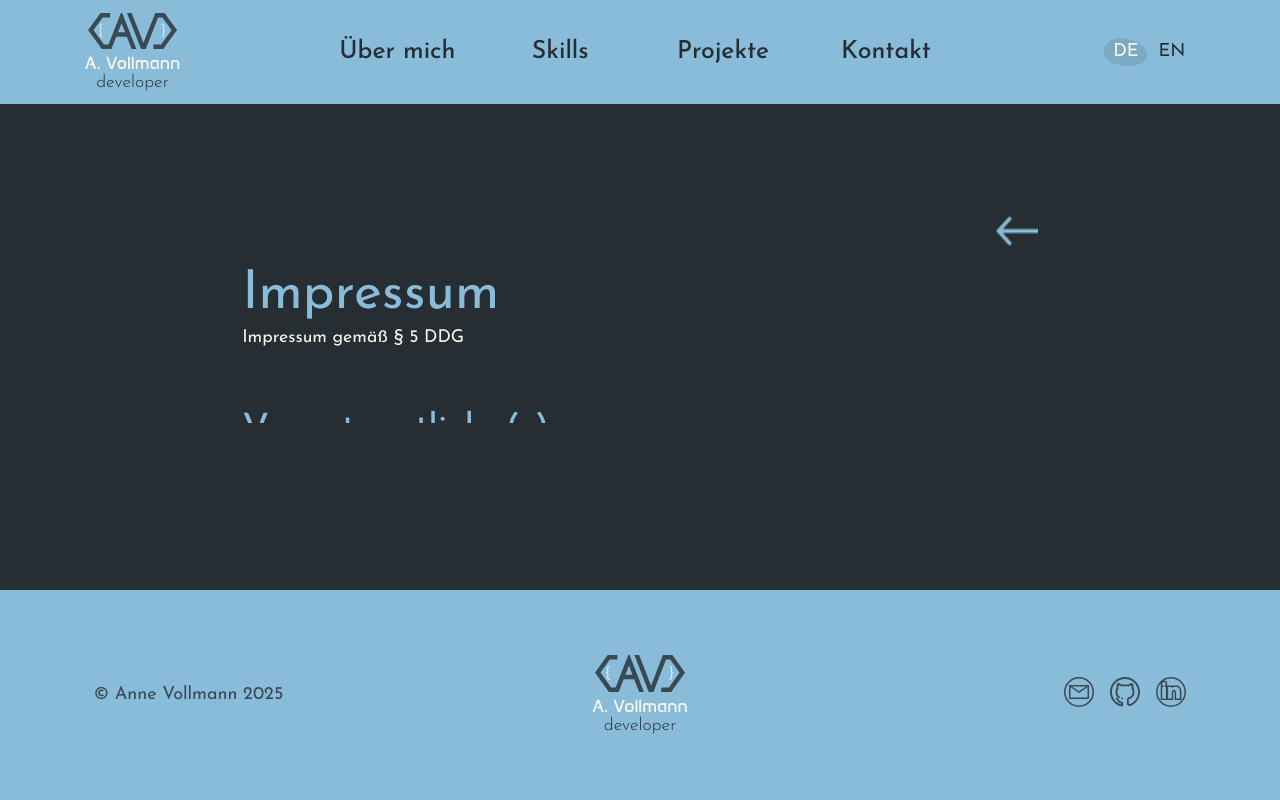
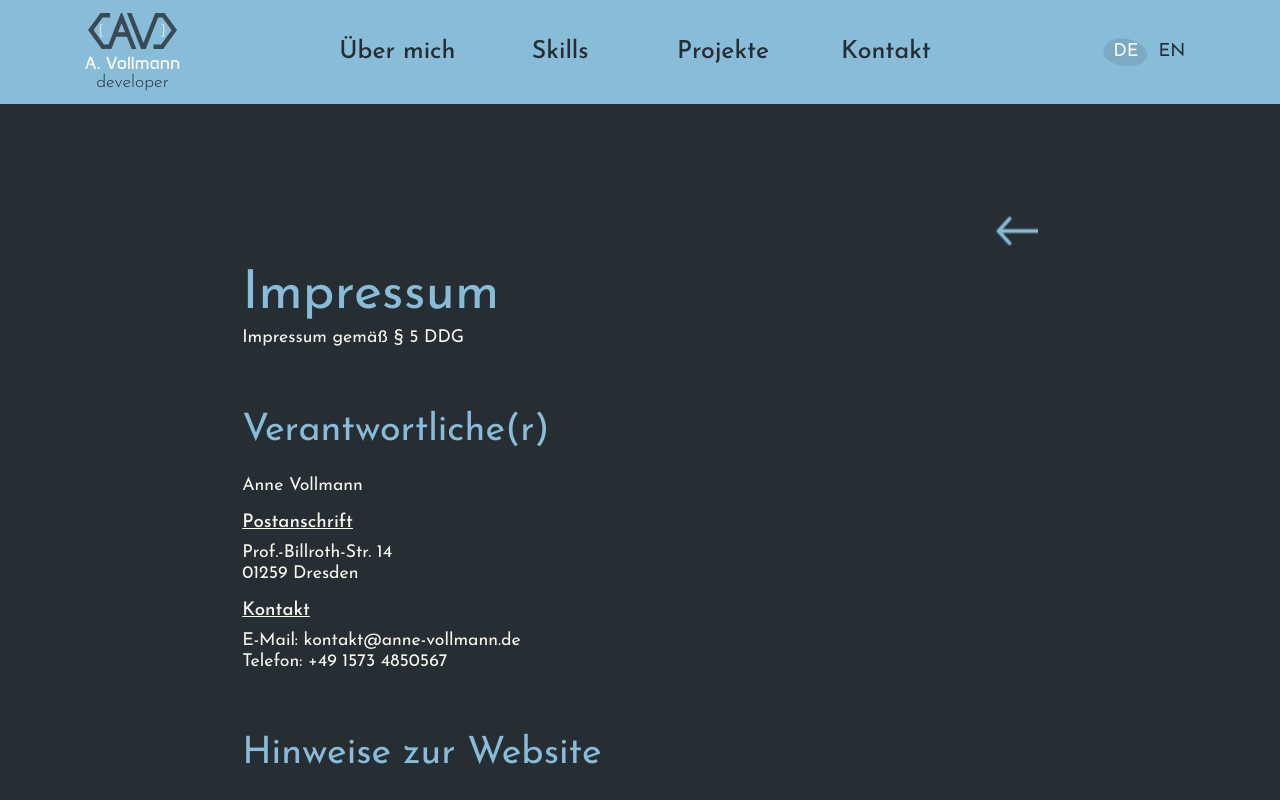
Before and after one commit to AnneVollmann/Anne-Vollmann-Portfolio, an Angular app: page /legal-notice in a window 1280 px wide. Shown: the top 800 px of the page. Built offline with nearby package versions, Linux system fonts and the light colour scheme.

Commit message:
legals.scss --> legal-pages.scss; legal-notice: height --> min-height

```diff
--- a/src/app/legal-notice/legal-notice.scss
+++ b/src/app/legal-notice/legal-notice.scss
@@ -1,15 +1,15 @@
-@import '../shared/styles/legals.scss';
+@import '../shared/styles/legal-pages.scss';
 
 .content {
-    height: calc(100vh - 104px - calc(43.25rem - clamp(18.625rem, 28.3329rem + -10.7865vw, 24.625rem)));
+    min-height: calc(100vh - 104px - calc(43.25rem - clamp(18.625rem, 28.3329rem + -10.7865vw, 24.625rem)));
     padding: unset;
 
     @media (max-width: 880px) {
-        height: calc(100vh - 122px - calc(43.25rem - clamp(18.625rem, 28.3329rem + -10.7865vw, 24.625rem)));
+        min-height: calc(100vh - 122px - calc(43.25rem - clamp(18.625rem, 28.3329rem + -10.7865vw, 24.625rem)));
     }
 
     @media (max-width: 550px) {
-        height: calc(100vh - 366px);
+        min-height: calc(100vh - 366px);
     }
 }
 
--- a/src/app/privacy-policy/privacy-policy.scss
+++ b/src/app/privacy-policy/privacy-policy.scss
@@ -1 +1 @@
-@import '../shared/styles/legals.scss';
+@import '../shared/styles/legal-pages.scss';
```
Also changed, not shown: src/app/shared/styles/legal-pages.scss (renamed from src/app/shared/styles/legals.scss).
